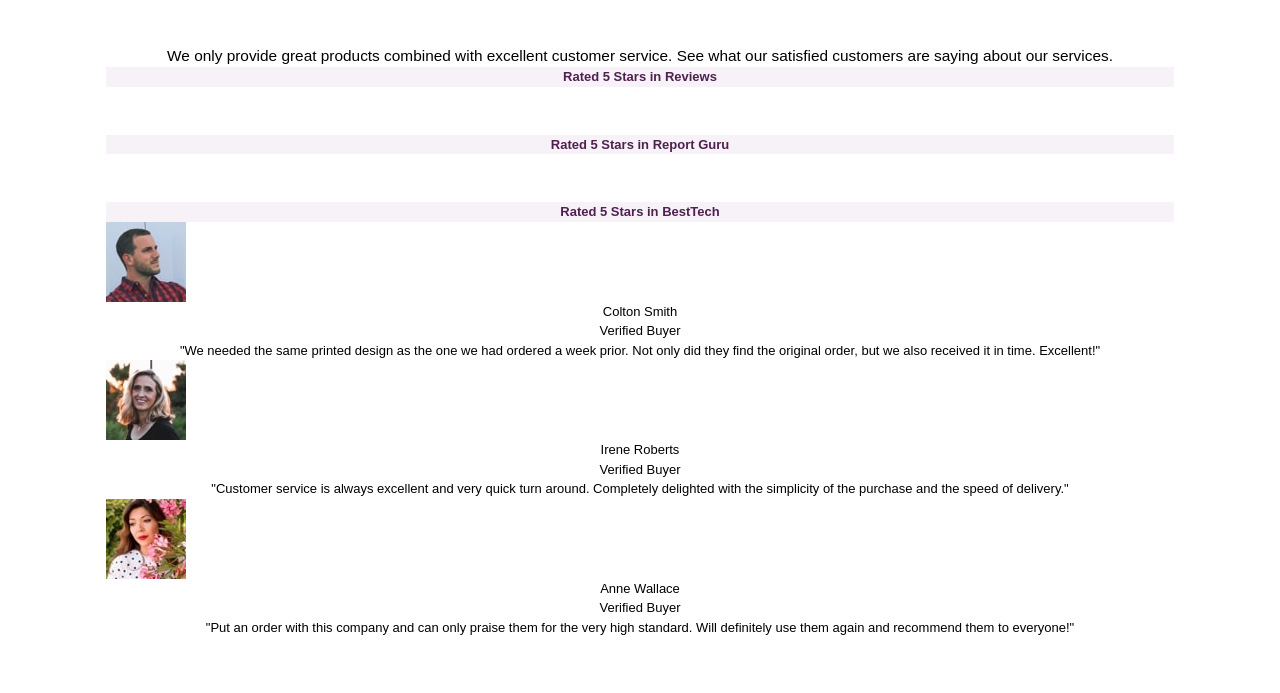
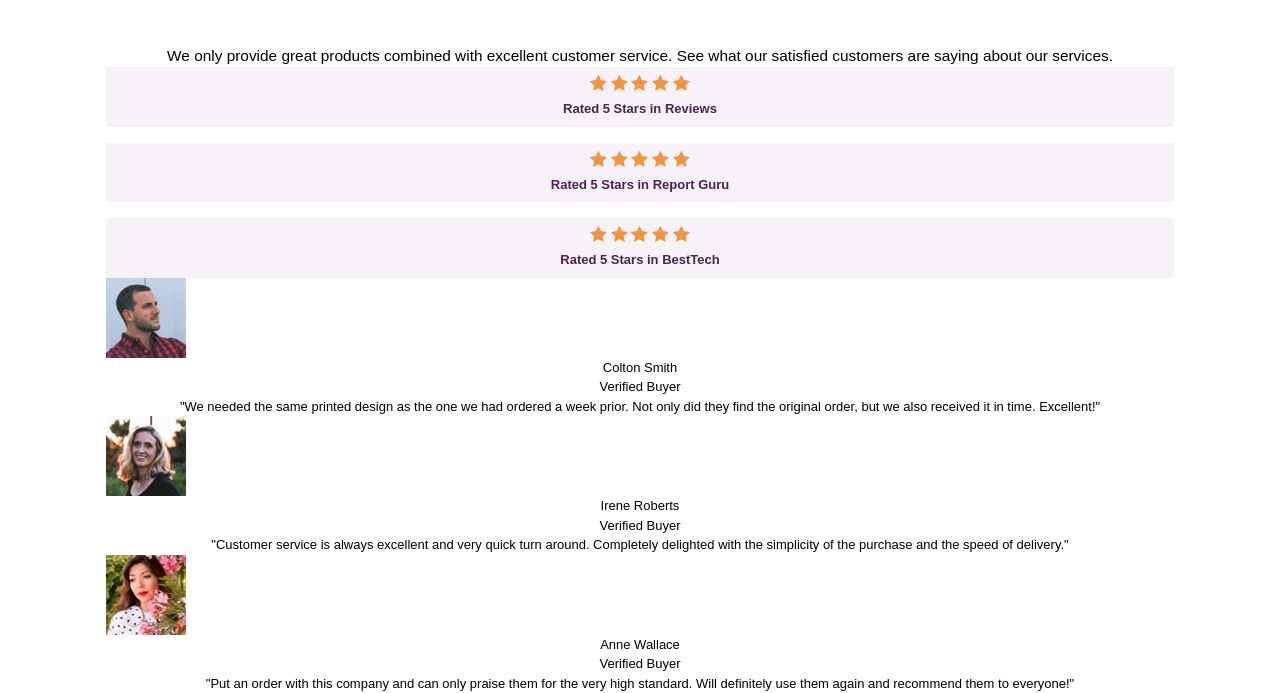
Before and after one commit to Annie-Huang/social-proof-section, a website: page index.html in a window 1280 px wide. Shown: the part 228-921 px from the top of the page. Before the commit the page ends 865 px from the top, so only its background shows below. Drawn offline with Linux system fonts and the light colour scheme.

Commit message:
!!! Very smart way to do repeat image in CSS. !!!

```diff
--- a/Note.txt
+++ b/Note.txt
@@ -10,7 +10,11 @@ https://hankchizljaw.com/wrote/a-modern-css-reset/
 https://github.com/hankchizljaw/modern-css-reset/blob/master/src/reset.css
 
 https://developer.mozilla.org/en-US/docs/Web/HTML/Element/blockquote
+https://developer.mozilla.org/en/docs/Web/CSS/background-image
+https://drafts.csswg.org/css-backgrounds-3/#background-image
 =============================================================
 
 
 C:\react\social-proof-section>npm init -y
+
+The _ for the partial scss file, e.g. _global.scss is to tell scss compiler not to compile these files into .css
--- a/scss/components/_ratings.scss
+++ b/scss/components/_ratings.scss
@@ -1,8 +1,28 @@
 .ratings {
-  --flow-space: 3rem; /* used in flow-content in _utilities.scss */
+  /* can override flow-content defined in _utilities.scss */
+  //--flow-space: 3rem;
+
   li {
     color: var(--clr-primary-700);
     background: var(--clr-neutral-200);
     font-weight: 800;
+    padding: .5rem;
+
+    &::before {
+      content: '';
+      width: 100px; // this limit the number of stars
+      height: 1rem;
+      margin: 0 auto 0.5rem;
+      display: block;
+
+      //https://developer.mozilla.org/en/docs/Web/CSS/background-image
+      //https://drafts.csswg.org/css-backgrounds-3/#background-image
+      background-image: url(../../images/icon-star.svg);
+      /* this make sure we never half way cut into the image
+         "round" will stretching and squashing the images
+         "space" will space the image,
+      */
+      background-repeat: space;
+    }
   }
 }
```
Also changed, not shown: scss/main.css, 1 other file.
